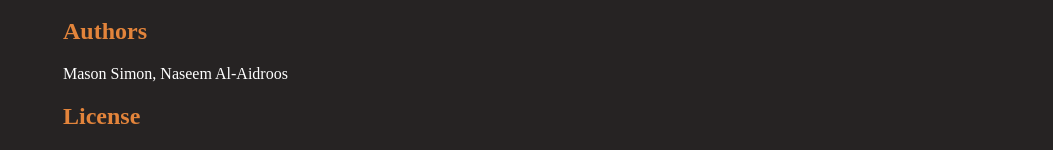
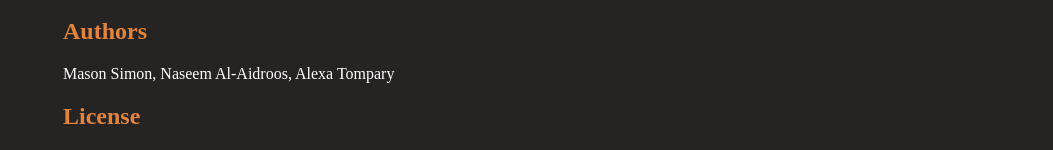
Before and after one commit to ntblab/neuropipe, a plain HTML site: page index.html in a window 1280 px wide. Shown: the part 420-570 px from the top of the page, without its empty margins (227-1280 px from the left). Drawn offline with Linux system fonts and the light colour scheme.

Commit message:
added me as author

```diff
--- a/index.html
+++ b/index.html
@@ -56,7 +56,7 @@
     <p>If you'd like to help out, first be sure you're on <a href="http://groups.google.com/group/neuropipe">the mailing list</a>, then head over to <a href="http://wiki.github.com/ntblab/neuropipe-support/">the development wiki</a>.</p>
 
     <h2>Authors</h2>
-    <p>Mason Simon, Naseem Al-Aidroos</p>
+    <p>Mason Simon, Naseem Al-Aidroos, Alexa Tompary</p>
 
     <h2>License</h2>
     <p>This program is free software: you can redistribute it and/or modify it under the terms of the GNU General Public License as published by the Free Software Foundation, either version 3 of the License, or (at your option) any later version.</p>
```
